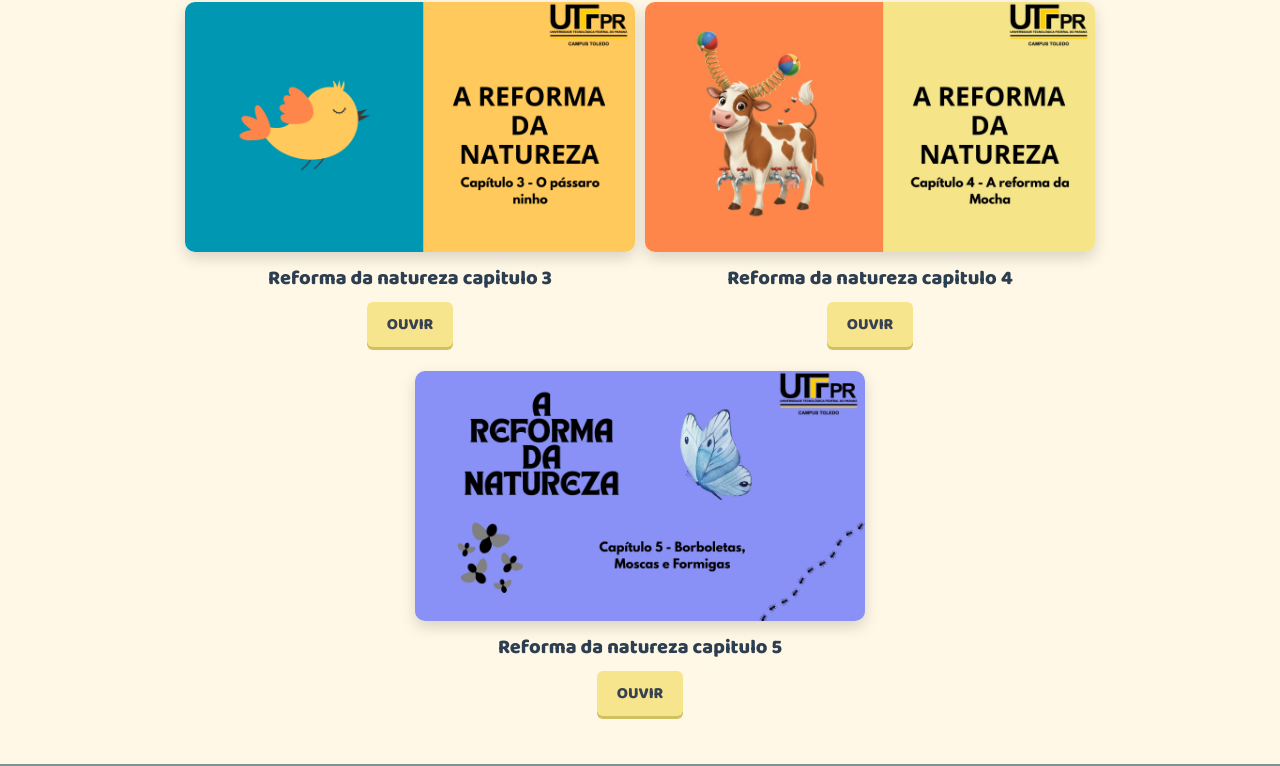
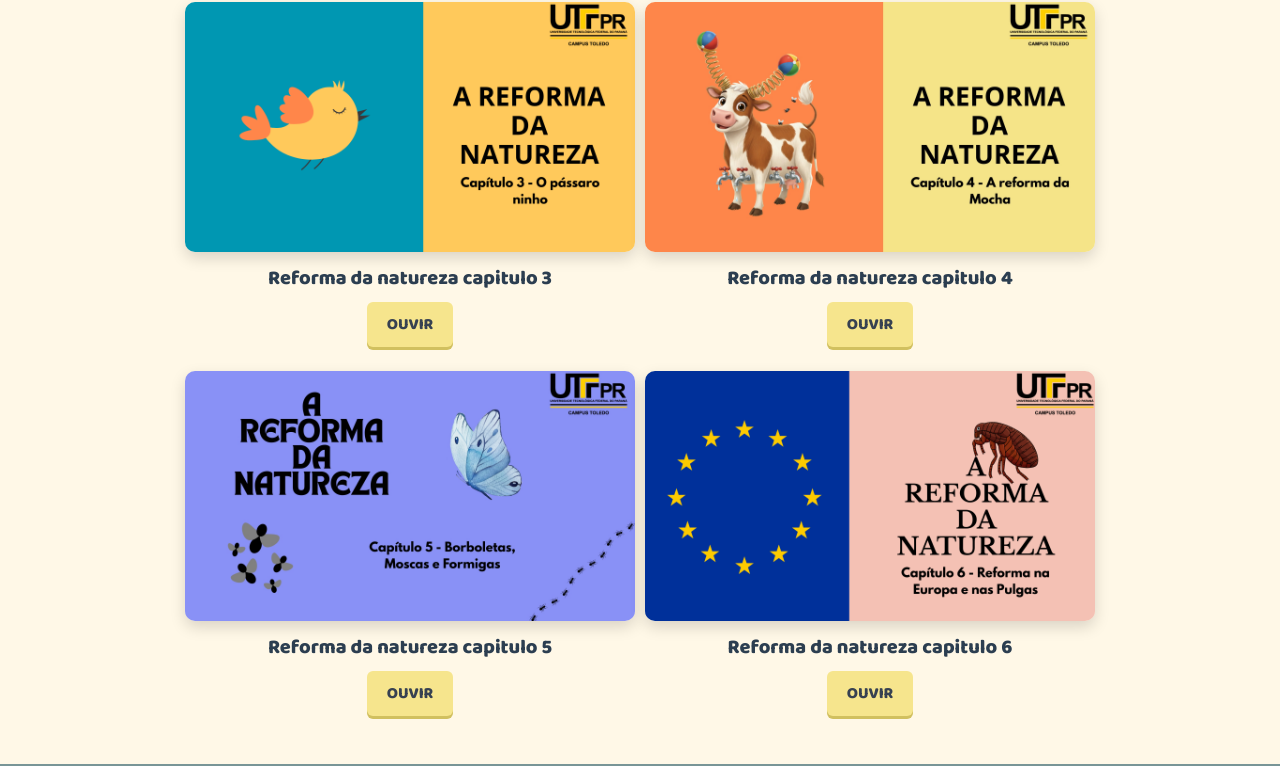
Before and after one commit to sasteu/site-mundos-sonoros, a website: page public/index.html in a window 1280 px wide. Shown: the part 1164-1930 px from the top of the page. Drawn offline with Linux system fonts and the light colour scheme.

Commit message:
adicionado capitulo 6

```diff
--- a/public/index.html
+++ b/public/index.html
@@ -115,6 +115,21 @@
             OUVIR
           </a>
         </div>
+
+        <div class="livro">
+          <img
+            src="imagens/Reforma da natureza - capitulo 6.png"
+            alt="Capa do audio livro Reforma da natureza capitulo 6"
+            class="capa"
+          />
+          <p>Reforma da natureza capitulo 6</p>
+          <a
+            class="btn-ouvir"
+            href="player.html?title=Reforma%20da%20natureza%20-%20Capitulo%206&v=DkCm83-qrjA&list=PLtGBjUZ9ZYJHY2Halu0ReFAwtFCNCVEpX"
+          >
+            OUVIR
+          </a>
+        </div>
       </div>
     </section>
 
```
Also changed, not shown: public/imagens/Reforma da natureza - capitulo 6.png (added).
